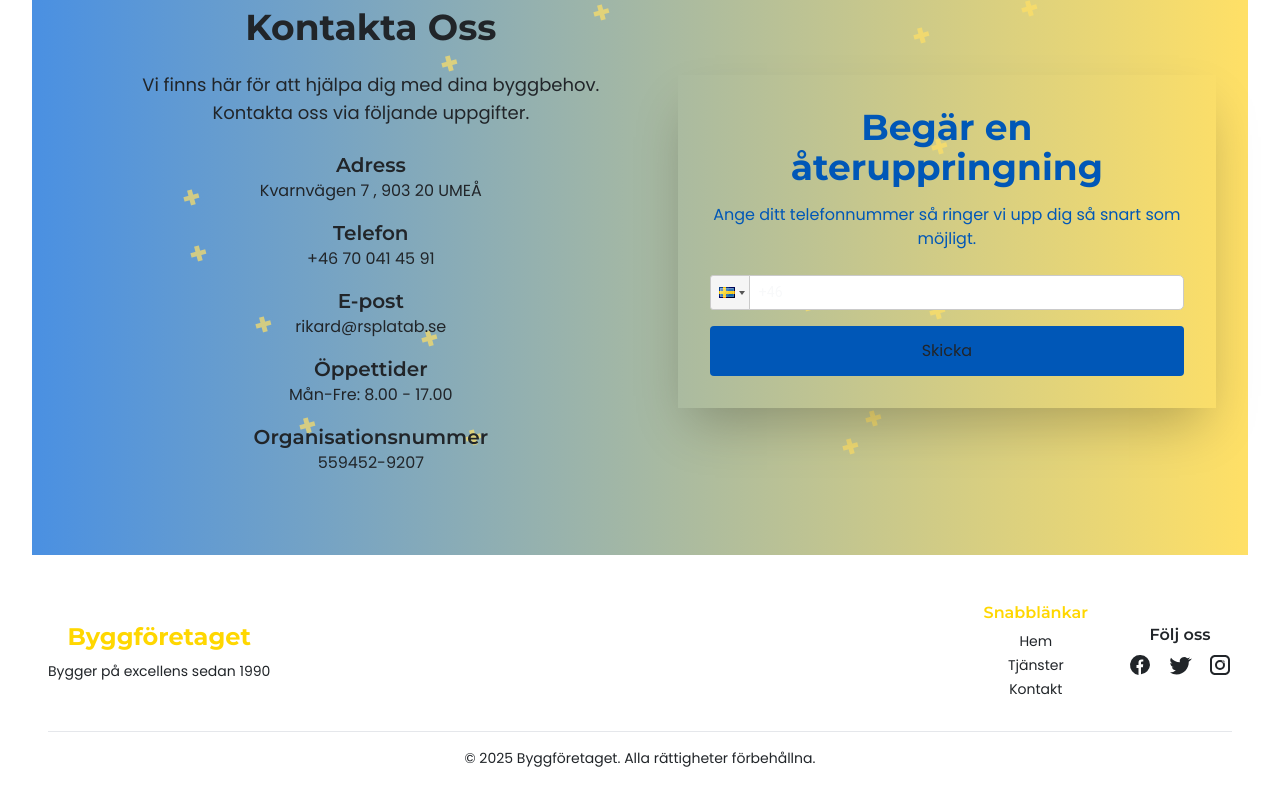
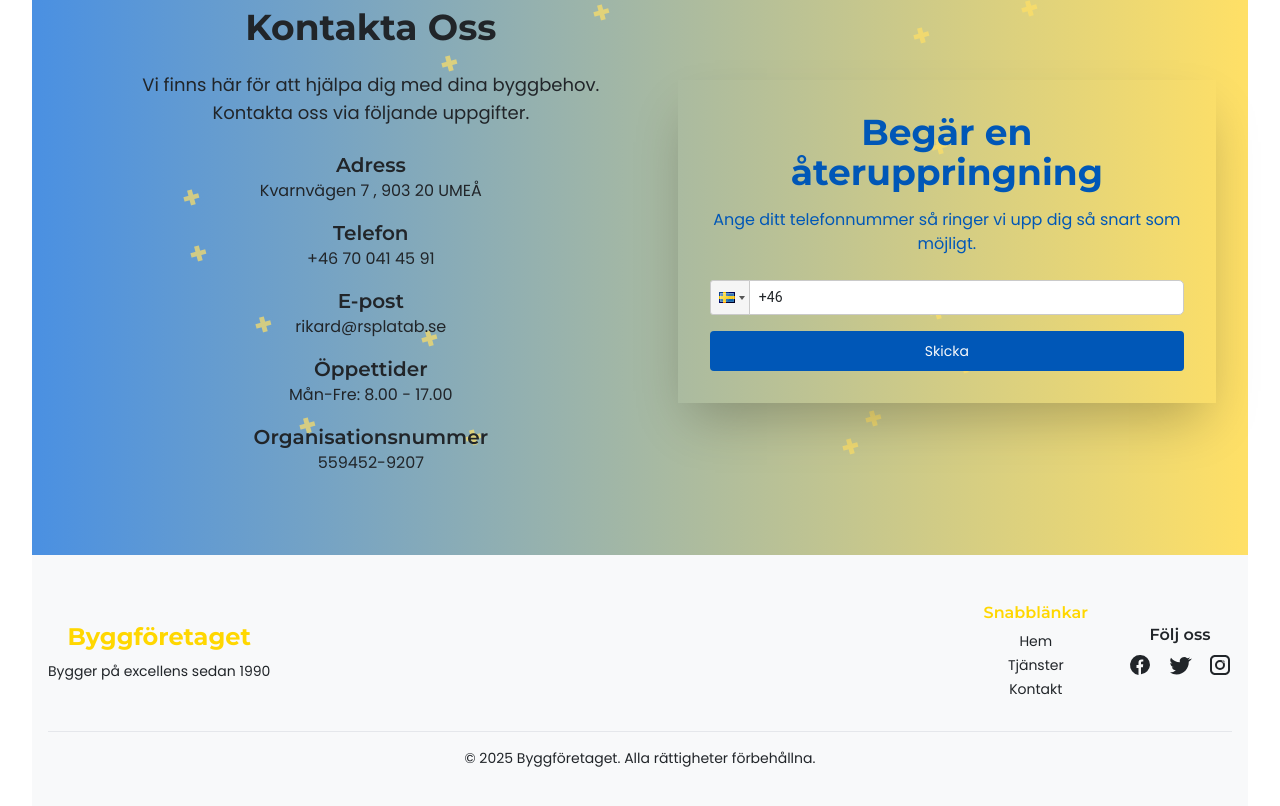
Before and after one commit to zuzeyka/rs-plat, a React (Vite) app: page / in a window 1280 px wide. Shown: the part 4737-5543 px from the top of the page. Built offline with nearby package versions, Linux system fonts and the light colour scheme.

Commit message:
fixed some colors

```diff
--- a/src/components/Contacts.tsx
+++ b/src/components/Contacts.tsx
@@ -3,6 +3,7 @@ import { useTranslation } from 'react-i18next';
 import { motion } from 'framer-motion';
 import PhoneInput from 'react-phone-input-2';
 import GeometricDecorations from './GeometricDecorations';
+import { Button } from './ui/button';
 
 const ContactsSection = () => {
     const { t } = useTranslation();
@@ -82,13 +83,13 @@ const ContactsSection = () => {
                             country={'se'}
                             value={phone}
                             onChange={(phone) => setPhone(phone)}
-                            inputClass="p-3 bg-background border text-typography-dark border-typography-dark rounded focus:outline-none focus:ring-2 focus:ring-blue-500"
+                            inputClass="p-3 bg-background border text-typography border-typography-dark rounded focus:outline-none focus:ring-2 focus:ring-blue-500"
                             inputStyle={{ width: '100%' }}
                         />
                         {error && <p className="text-red-500">{error}</p>}
-                        <button type="submit" className="bg-primary hover:bg-primary-dark text-typography py-3 rounded transition-colors">
+                        <Button type="submit" className="bg-primary hover:bg-primary-dark text-typography-dark py-3 rounded transition-colors">
                             {t('contacts.callbackSubmit')}
-                        </button>
+                        </Button>
                     </form>
                     {callbackSuccess && (
                         <motion.div
--- a/src/components/Footer.tsx
+++ b/src/components/Footer.tsx
@@ -5,7 +5,7 @@ const Footer = () => {
     const { t } = useTranslation();
 
     return (
-        <footer className="bg-white dark:bg-black dark:text-white text-typography py-12">
+        <footer className="bg-typography-dark dark:bg-black dark:text-white text-typography py-12">
             <div className="container mx-auto px-4">
                 <motion.div
                     className="flex flex-col md:flex-row justify-between items-center"
```
